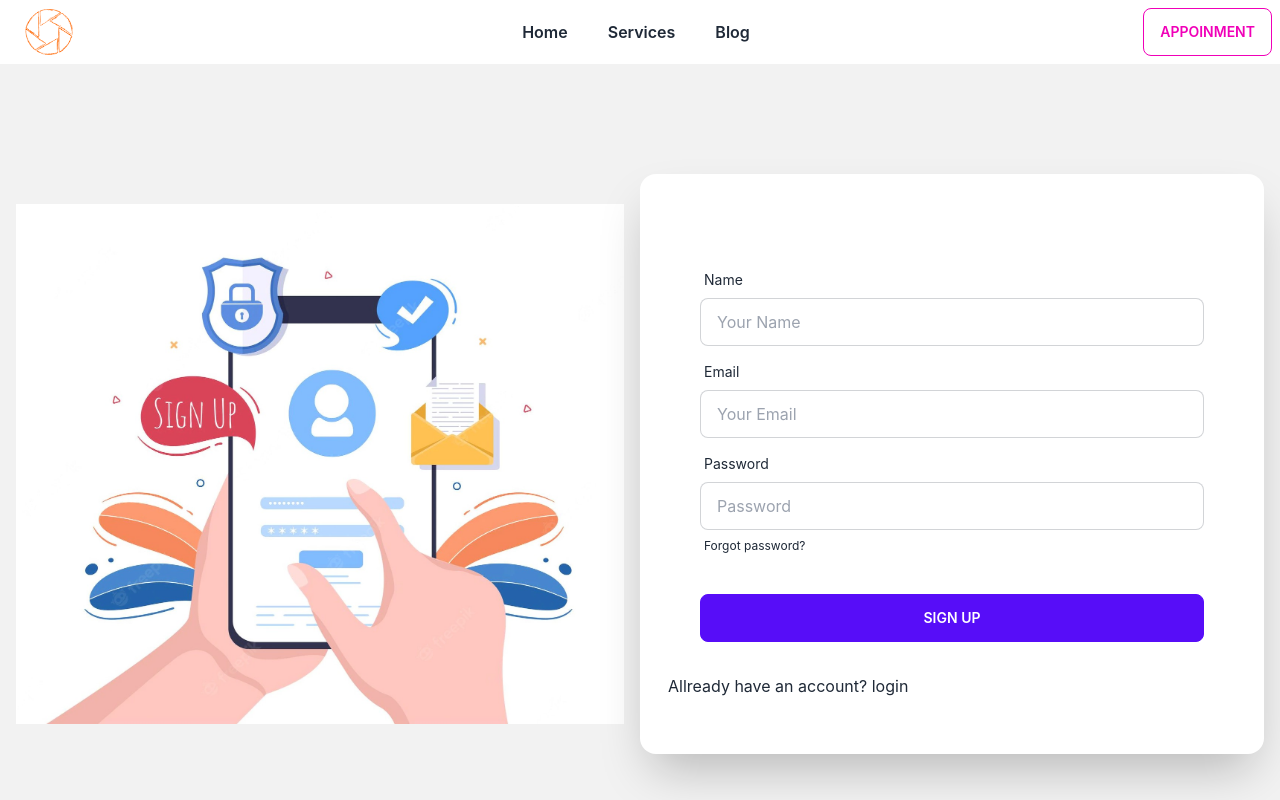
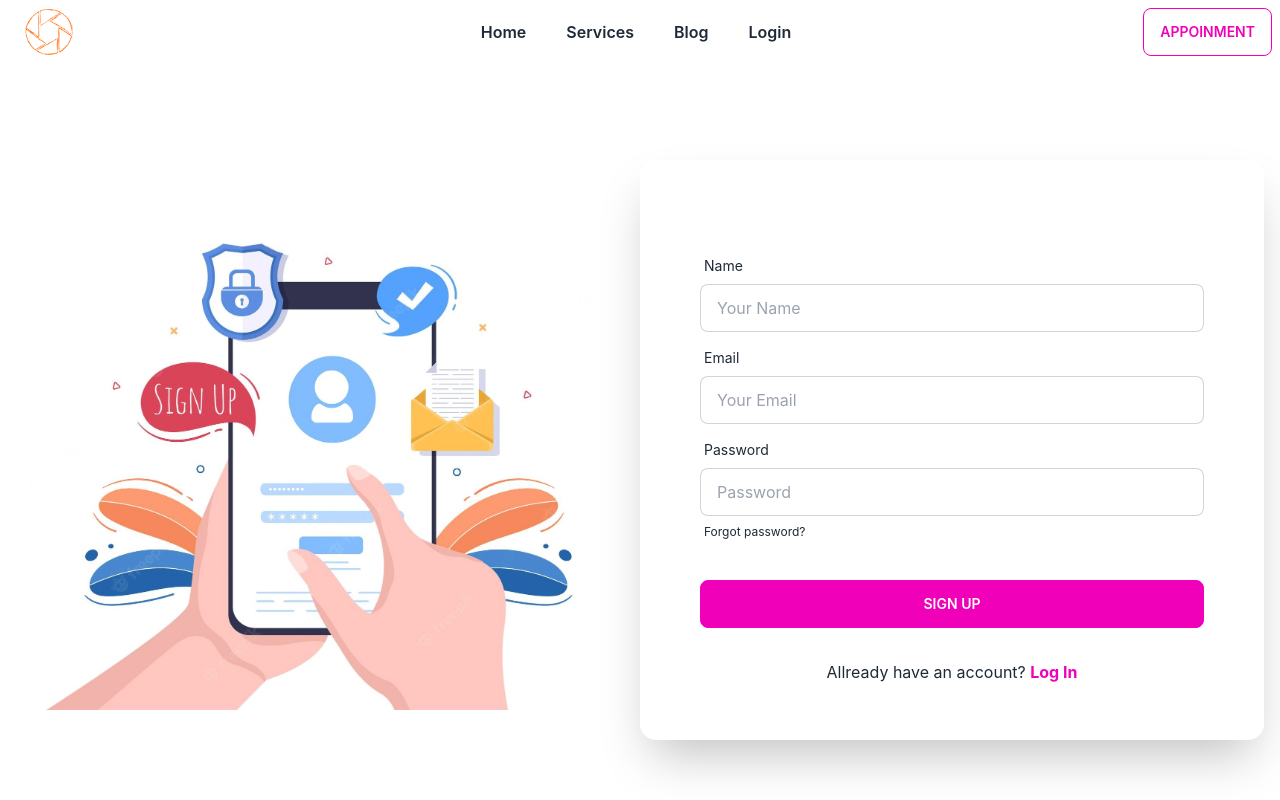
Before and after one commit to Rabbe10581/awesome-clicks-client, a React (Create React App) app: page /signup in a window 1280 px wide. Shown: the top 800 px of the page. Built offline with nearby package versions, Linux system fonts and the light colour scheme; no server answers.

Commit message:
Sign up user created

```diff
--- a/src/Pages/Login/Login.js
+++ b/src/Pages/Login/Login.js
@@ -15,8 +15,8 @@ const Login = () => {
     }
 
     return (
-        <div className="hero min-h-screen bg-base-200">
-            <div className="hero-content flex-col lg:flex-row-reverse">
+        <div className="hero w-full my-20">
+            <div className="hero-content flex-col lg:flex-row-reverse ">
 
                 <div className="card flex-shrink-0 lg:w-1/2 shadow-2xl bg-base-100 lg:py-14 lg:px-7">
                     <form onSubmit={handleLogIn} className="card-body">
@@ -36,10 +36,10 @@ const Login = () => {
                             </label>
                         </div>
                         <div className="form-control mt-6">
-                            <button className="btn btn-primary">Login</button>
+                            <button className="btn btn-secondary">Login</button>
                         </div>
                     </form>
-                    <p>New to Awesome Clicks? <Link to="/signup">Sign Up</Link></p>
+                    <p className='text-center'>New to Awesome Clicks? <Link className='text-secondary font-bold' to="/signup">Sign Up</Link></p>
                 </div>
                 <div className="text-center lg:w-1/2 lg:text-left">
                     <img className='w-full' src={loginImg} alt="" />
--- a/src/Pages/Shared/Header/Header.js
+++ b/src/Pages/Shared/Header/Header.js
@@ -8,6 +8,7 @@ const Header = () => {
         <li><Link className='mr-2 font-semibold' to='/'>Home</Link></li>
         <li><Link className='mr-2 font-semibold' to='/services'>Services</Link></li>
         <li><Link className='mr-2 font-semibold' to='/blog'>Blog</Link></li>
+        <li><Link className='mr-2 font-semibold' to='/login'>Login</Link></li>
     </>
 
     return (
--- a/src/Pages/SignUp/SignUp.js
+++ b/src/Pages/SignUp/SignUp.js
@@ -1,8 +1,10 @@
-import React from 'react';
+import React, { useContext } from 'react';
 import { Link } from 'react-router-dom';
 import signUpImg from "../../Assets/login/signup.jpg"
+import { AuthContext } from '../../contexts/AuthProvider/AuthProvider';
 
 const SignUp = () => {
+    const { createUser } = useContext(AuthContext);
 
     const handleSignUp = (event) => {
         event.preventDefault();
@@ -11,10 +13,17 @@ const SignUp = () => {
         const email = form.email.value;
         const password = form.password.value;
         console.log(name, email, password);
+
+        createUser(email, password)
+            .then(result => {
+                const user = result.user;
+                console.log(user);
+            })
+            .catch(err => console.error(err))
     }
 
     return (
-        <div className="hero min-h-screen bg-base-200">
+        <div className="hero w-full my-20">
             <div className="hero-content flex-col lg:flex-row-reverse">
 
                 <div className="card flex-shrink-0 lg:w-1/2 shadow-2xl bg-base-100 lg:py-14 lg:px-7">
@@ -41,10 +50,10 @@ const SignUp = () => {
                             </label>
                         </div>
                         <div className="form-control mt-6">
-                            <button className="btn btn-primary">Sign Up</button>
+                            <button className="btn btn-secondary">Sign Up</button>
                         </div>
                     </form>
-                    <p>Allready have an account? <Link to="/login">login</Link></p>
+                    <p className='text-center'>Allready have an account? <Link className='text-secondary font-bold' to="/login">Log In</Link></p>
                 </div>
                 <div className="text-center lg:w-1/2 lg:text-left">
                     <img className='w-full' src={signUpImg} alt="" />
--- a/src/contexts/AuthProvider/AuthProvider.js
+++ b/src/contexts/AuthProvider/AuthProvider.js
@@ -1,16 +1,38 @@
-import React, { createContext } from 'react';
-import { getAuth } from 'firebase/auth';
+import React, { createContext, useEffect, useState } from 'react';
+import { createUserWithEmailAndPassword, getAuth, onAuthStateChanged } from 'firebase/auth';
 import app from '../../firebase/firebase.config'
 
 
 export const AuthContext = createContext();
 const auth = getAuth(app);
 
-const authInfo = {
+const AuthProvider = ({ children }) => {
+    const [user, setUser] = useState();
+    const [loading, setLoading] = useState(true);
 
-}
+    const createUser = (email, password) => {
+        return createUserWithEmailAndPassword(auth, email, password);
+    }
 
-const AuthProvider = ({ children }) => {
+    useEffect(() => {
+        const unsubscribe = onAuthStateChanged(auth, currentUser => {
+            // console.log(currentUser);
+            setUser(currentUser);
+            setLoading(false)
+        });
+
+        return () => {
+            return unsubscribe();
+        }
+    })
+
+    const authInfo = {
+        user,
+        loading,
+        createUser,
+
+    }
+
     return (
         <AuthContext.Provider value={authInfo}>
             {children}
```
